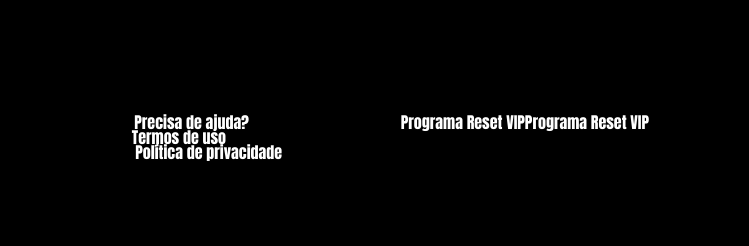
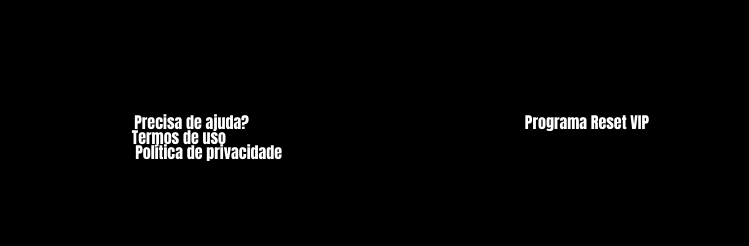
Before and after one commit to Derthyi/ResetVIP, a plain HTML site: page index.html in a window 1280 px wide. Shown: the part 4503-4749 px from the top of the page, 531-1280 px from the left. Drawn offline with Linux system fonts and the light colour scheme.

Commit message:
index.html

```diff
--- a/index.html
+++ b/index.html
@@ -203,7 +203,7 @@
             <p class="footer-text">Precisa de ajuda?</p>
             <p class="footer-text">Termos de uso</p>
             <p class="footer-text">Política de privacidade</p>
-            <p class="footer-text">Programa Reset VIPPrograma Reset VIP</p>
+            <p class="footer-text">Programa Reset VIP</p>
         </div>
     </footer>
 
```
